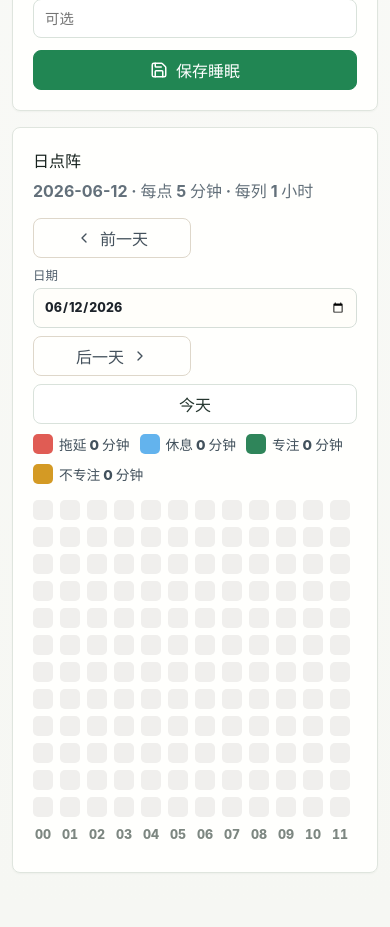
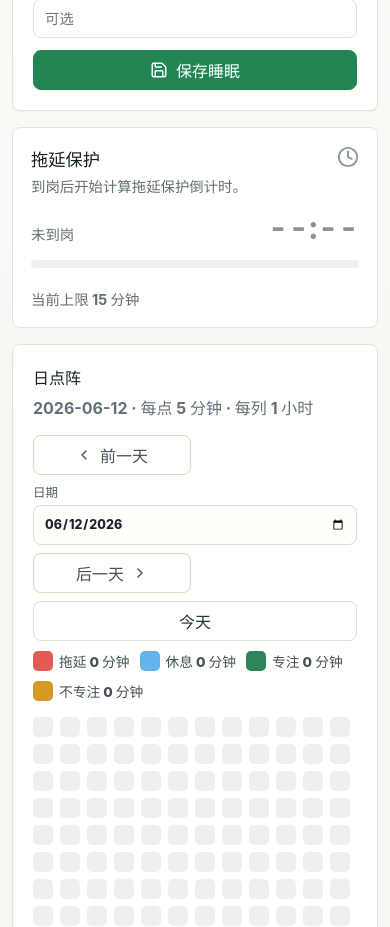
Before and after one commit to lapse-code/status-record, a React (Vite) app: page / in a window 390 px wide. Shown: the part 2420-3347 px from the top of the page. Before the commit the page ends 3325 px from the top, so only its background shows below. Built offline with nearby package versions, Linux system fonts and the light colour scheme.

Commit message:
Show idle auto checkout countdown

```diff
--- a/src/App.tsx
+++ b/src/App.tsx
@@ -49,6 +49,7 @@ import {
 import { calculateDailyBreakLedger } from "./domain/break-bank";
 import {
   getIdleAutoCheckoutDecision,
+  type IdleAutoCheckoutDecision,
   type IdleAutoCheckoutSettings,
 } from "./domain/idle-auto-checkout";
 import {
@@ -296,6 +297,22 @@ export default function App() {
     () => getIdleAutoCheckoutSettings(snapshot.appSettings),
     [snapshot.appSettings],
   );
+  const idleAutoCheckoutDecision = useMemo(() => {
+    if (!idleAutoCheckoutSettings.enabled || activeFocusSession || activeBreakSession) {
+      return null;
+    }
+
+    return getIdleAutoCheckoutDecision(
+      snapshot,
+      new Date(),
+      idleAutoCheckoutSettings,
+    );
+  }, [
+    activeBreakSession,
+    activeFocusSession,
+    idleAutoCheckoutSettings,
+    snapshot,
+  ]);
   const timelineColorStyle = useMemo(
     () => getTimelineColorStyle(timelineColors),
     [timelineColors],
@@ -968,6 +985,14 @@ export default function App() {
               </section>
 
               <SleepPanel snapshot={snapshot} onSaved={refresh} onMessage={setMessage} />
+              <IdleAutoCheckoutPanel
+                activeBreakSession={activeBreakSession}
+                activeFocusSession={activeFocusSession}
+                decision={idleAutoCheckoutDecision}
+                now={timerNow}
+                openArrival={openArrival}
+                settings={idleAutoCheckoutSettings}
+              />
             </aside>
 
             <DayTimelinePanel
@@ -1069,6 +1094,101 @@ function StatCard({
     </div>
   );
 }
+
+const IdleAutoCheckoutPanel = memo(function IdleAutoCheckoutPanel({
+  activeBreakSession,
+  activeFocusSession,
+  decision,
+  now,
+  openArrival,
+  settings,
+}: {
+  activeBreakSession?: BreakSessionRecord;
+  activeFocusSession?: FocusSessionRecord;
+  decision: IdleAutoCheckoutDecision | null;
+  now: Date;
+  openArrival?: AppSnapshot["arrivalSessions"][number];
+  settings: IdleAutoCheckoutSettings;
+}) {
+  const totalMs = Math.max(0, Math.round(settings.maxDelayMinutes) * 60_000);
+  const checkoutAtMs = decision ? new Date(decision.checkoutAt).getTime() : Number.NaN;
+  const remainingMs = Number.isFinite(checkoutAtMs)
+    ? Math.max(0, checkoutAtMs - now.getTime())
+    : 0;
+  const progressPercent =
+    decision && totalMs > 0
+      ? Math.min(100, Math.max(0, ((totalMs - remainingMs) / totalMs) * 100))
+      : 0;
+
+  let stateClass = "idle-auto-card idle-auto-card-muted";
+  let status = "未启动";
+  let value = "--:--";
+  let description = "到岗后开始计算拖延保护倒计时。";
+  let detail = settings.enabled
+    ? `当前上限 ${formatMinutes(settings.maxDelayMinutes)}`
+    : "可以在设置页开启";
+
+  if (!settings.enabled) {
+    status = "已关闭";
+    description = "拖延保护不会自动退岗。";
+  } else if (activeBreakSession) {
+    status = "休息中";
+    description = "休息期间不会触发自动退岗。";
+  } else if (activeFocusSession) {
+    status = activeFocusSession.state === "paused" ? "暂停中" : "专注中";
+    description = "当前没有后台自动退岗倒计时。";
+  } else if (!openArrival) {
+    status = "未到岗";
+  } else if (decision) {
+    stateClass = remainingMs <= 3 * 60_000
+      ? "idle-auto-card idle-auto-card-danger"
+      : "idle-auto-card idle-auto-card-active";
+    status = remainingMs <= 0 ? "正在退岗" : "拖延中";
+    value = formatIdleCountdown(remainingMs);
+    description = remainingMs <= 0
+      ? "已达到上限，系统正在自动退岗。"
+      : "到 0 后系统会自动退岗。";
+    detail = `预计 ${new Date(decision.checkoutAt).toLocaleTimeString("zh-CN", {
+      hour: "2-digit",
+      minute: "2-digit",
+    })} 自动退岗`;
+  } else {
+    status = "待命";
+    description = "当前没有连续拖延倒计时。";
+  }
+
+  return (
+    <section className={stateClass}>
+      <div className="idle-auto-card-heading">
+        <div>
+          <h2>拖延保护</h2>
+          <p>{description}</p>
+        </div>
+        <Clock size={22} />
+      </div>
+
+      <div className="idle-auto-card-body">
+        <span>{status}</span>
+        <strong>{value}</strong>
+      </div>
+
+      <div
+        className="idle-auto-progress"
+        aria-label={`拖延保护进度 ${Math.round(progressPercent)}%`}
+      >
+        <span
+          style={
+            {
+              "--progress": `${progressPercent}%`,
+            } as React.CSSProperties
+          }
+        />
+      </div>
+
+      <p className="idle-auto-detail">{detail}</p>
+    </section>
+  );
+});
 
 const SleepPanel = memo(function SleepPanel({
   snapshot,
@@ -3922,6 +4042,19 @@ function getBreakRemainingSeconds(session: BreakSessionRecord, now: Date): numbe
   return session.planned_duration_minutes * 60 - elapsedSeconds;
 }
 
+function formatIdleCountdown(milliseconds: number): string {
+  const safeSeconds = Math.max(0, Math.ceil(milliseconds / 1_000));
+  const hours = Math.floor(safeSeconds / 3_600);
+  const minutes = Math.floor((safeSeconds % 3_600) / 60);
+  const seconds = safeSeconds % 60;
+
+  if (hours > 0) {
+    return `${hours}:${String(minutes).padStart(2, "0")}:${String(seconds).padStart(2, "0")}`;
+  }
+
+  return `${String(minutes).padStart(2, "0")}:${String(seconds).padStart(2, "0")}`;
+}
+
 function isLocalDateString(value: string | null): value is string {
   if (!value || !/^\d{4}-\d{2}-\d{2}$/.test(value)) {
     return false;
--- a/src/styles.css
+++ b/src/styles.css
@@ -1757,6 +1757,104 @@ body {
   grid-column: 2;
 }
 
+.idle-auto-card {
+  display: grid;
+  gap: 16px;
+  border: 1px solid #e0e6df;
+  border-radius: 8px;
+  padding: 18px;
+  background: #ffffff;
+}
+
+.idle-auto-card-heading {
+  display: flex;
+  align-items: flex-start;
+  justify-content: space-between;
+  gap: 16px;
+}
+
+.idle-auto-card-heading h2 {
+  margin: 0;
+  color: #17211d;
+  font-size: 1.08rem;
+}
+
+.idle-auto-card-heading p,
+.idle-auto-detail {
+  margin: 4px 0 0;
+  color: #62716b;
+  font-size: 0.9rem;
+  font-weight: 750;
+}
+
+.idle-auto-card-heading svg {
+  flex: 0 0 auto;
+  color: #c7352b;
+}
+
+.idle-auto-card-body {
+  display: flex;
+  align-items: end;
+  justify-content: space-between;
+  gap: 14px;
+}
+
+.idle-auto-card-body span {
+  color: #62716b;
+  font-size: 0.9rem;
+  font-weight: 850;
+}
+
+.idle-auto-card-body strong {
+  color: #c7352b;
+  font-size: clamp(2rem, 4.4vw, 3.2rem);
+  font-variant-numeric: tabular-nums;
+  line-height: 1;
+}
+
+.idle-auto-progress {
+  overflow: hidden;
+  height: 8px;
+  border-radius: 999px;
+  background: #f0efed;
+}
+
+.idle-auto-progress span {
+  display: block;
+  width: var(--progress);
+  height: 100%;
+  border-radius: inherit;
+  background: #e05c54;
+}
+
+.idle-auto-card-muted .idle-auto-card-heading svg,
+.idle-auto-card-muted .idle-auto-card-body strong {
+  color: #8a958f;
+}
+
+.idle-auto-card-muted .idle-auto-progress span {
+  background: #a8b2ad;
+}
+
+.idle-auto-card-active {
+  border-color: #efd4cf;
+  background: #fffdfb;
+}
+
+.idle-auto-card-danger {
+  border-color: #e6b6ad;
+  background: #fff7f4;
+}
+
+.idle-auto-card-danger .idle-auto-card-body strong,
+.idle-auto-card-danger .idle-auto-card-heading svg {
+  color: #b6271f;
+}
+
+.idle-auto-card-danger .idle-auto-progress span {
+  background: #c7352b;
+}
+
 .day-dot-panel {
   min-height: 0;
 }
```
Also changed, not shown: 2 other files (tests, documents, lock files or other folders).
